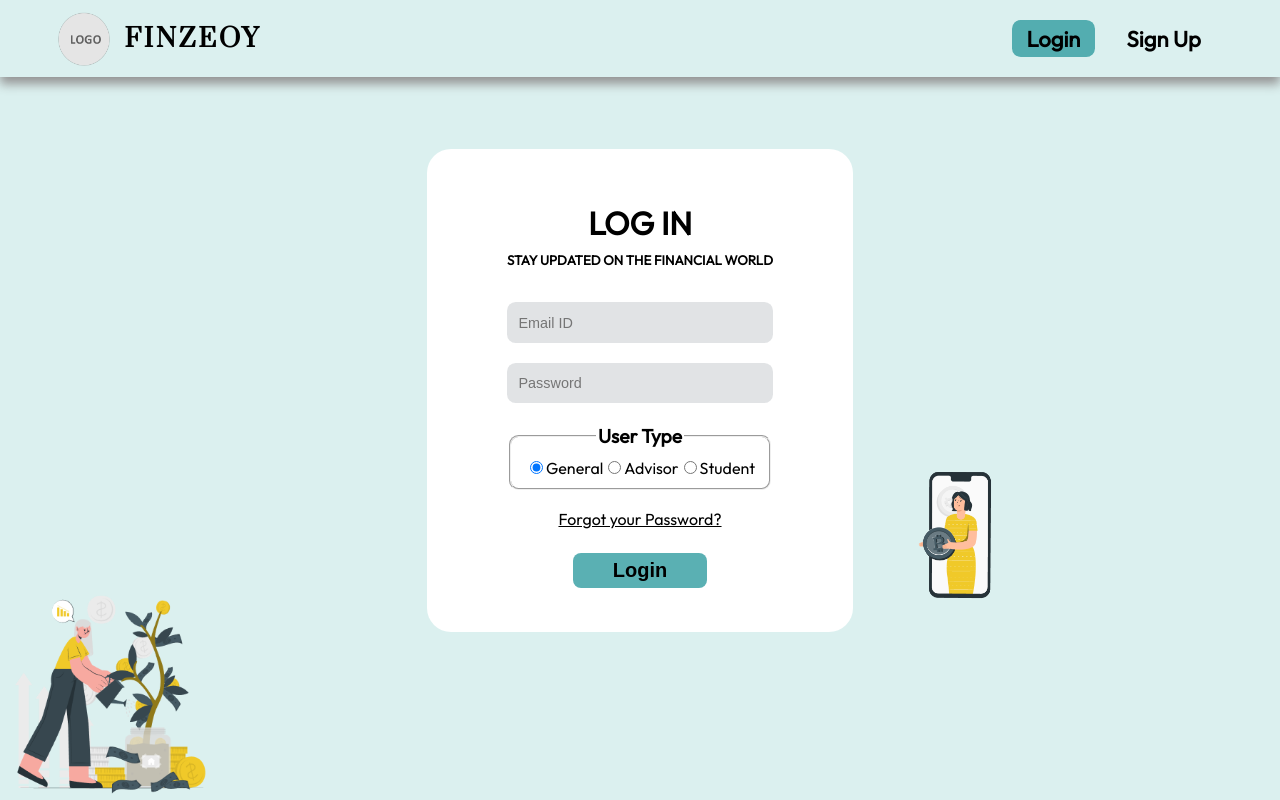
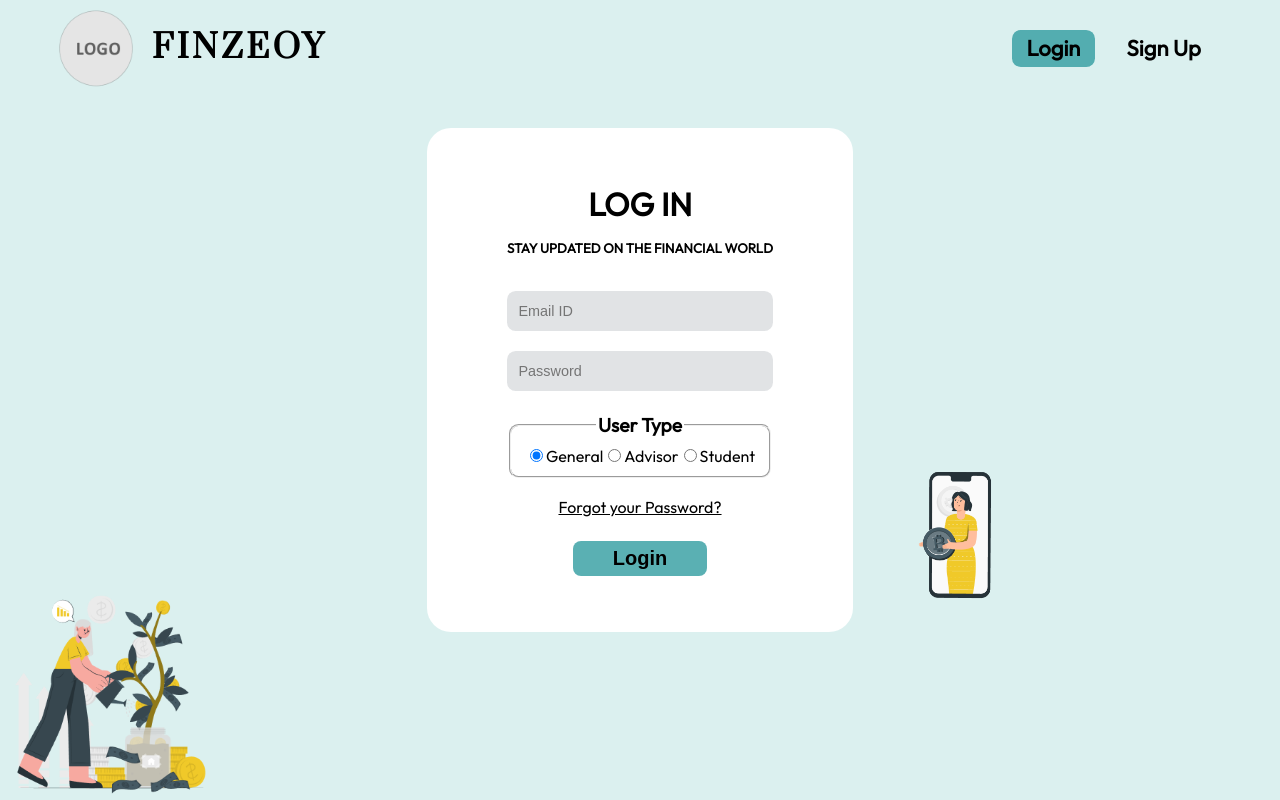
Before and after one commit to adhish-bahl/Finzeoy, a React (Create React App) app: page /signup in a window 1280 px wide. Built offline with nearby package versions, Linux system fonts and the light colour scheme.

Commit message:
Added progress bar component

```diff
--- a/src/components/Login.js
+++ b/src/components/Login.js
@@ -36,7 +36,7 @@ export default function Login() {
     }
 
     return (
-        <div className="login--container">
+        <div className="signUp--container login--container">
             <div>
                 <h1 className="signUp--head">LOG IN</h1>
                 <h5 className="signUp--head">STAY UPDATED ON THE FINANCIAL WORLD</h5>
@@ -54,8 +54,8 @@ export default function Login() {
                     <label htmlFor="student">Student</label>
                 </fieldset>
                 <a href="#" className="form--forgotPass">Forgot your Password?</a>
-                <button className="form--submit" onClick={loginUser}>Login</button>
             </form>
+            <button className="form--submit" onClick={loginUser}>Login</button>
         </div>
     )
 
--- a/src/components/SignUp.js
+++ b/src/components/SignUp.js
@@ -44,6 +44,7 @@ export default function SignUp() {
     }
 
     return (
+        <div>
             <div className="signUp--container">
                 <div>
                     <h1 className="signUp--head">SIGN UP</h1>
@@ -60,8 +61,10 @@ export default function SignUp() {
                         <option value="student">Student</option>
                     </select>
                     <input type={"password"} placeholder="Password" className="form--input" name="password" value={userDetails.password} onChange={handleChange}></input>
+                </form>
+                <p className="form--terms">By clicking Agree & Join, you agree to the FINZEOY<br></br> User Agreement, Privacy Policy, and Cookie Policy.</p>
                 <button className="form--submit" onClick={saveFormData}>Join Now</button>
-            </form>
+            </div>
         </div>
     )
 }
--- a/src/styles/LoginSignUpHeaderStyles.css
+++ b/src/styles/LoginSignUpHeaderStyles.css
@@ -7,7 +7,7 @@ body {
     display: flex;
     justify-content: space-between;
     padding: 0.3em 3.5em;
-    box-shadow: 0px 7px 10px 0px rgba(148,148,148,1);
+    /* box-shadow: 0px 7px 10px 0px rgba(148,148,148,1); */
 }
 
 .header--title {
@@ -18,13 +18,13 @@ body {
 .header--name {
     font-family: 'Prata', sans-serif;
     letter-spacing: 0.1em;
-    font-size: 25px;
+    font-size: 2em;
     padding-left: 0.5em;
 }
 
 .header--image {
-    height: 3.5em;
-    width: 3.5em;
+    height: 5em;
+    width: 5em;
 }
 
 .header--buttons {
--- a/src/styles/SignUpStyles.css
+++ b/src/styles/SignUpStyles.css
@@ -1,20 +1,19 @@
-.signUp--container, .login--container {
-    margin: auto;
-    margin-top: 4.5em;
+.signUp--container {
+    margin: 2em auto;
     height: fit-content;
     width: fit-content;
     background: #FFFFFF;
     border-radius: 1.5em;
-    padding: 1em 5em;
+    padding: 2em 5em;
     font-family: 'Outfit', sans-serif;
 }
 
 .login--container {
-    padding: 2.75em 5em;
+    padding: 3.5em 5em;
 }
 
 .signUp--head {
-    margin: 0.3em 0em;
+    margin: 0em 0em 0.5em 0em;
 }
 
 .signUp--form {
@@ -70,3 +69,8 @@
     font-weight: 700;
     font-size: 1.2em;
 }
+
+.form--terms {
+    font-size: 0.8em;
+    margin-bottom: 0em;
+}
```
Also changed, not shown: src/components/Progress.js (added, +23 -0 lines), src/styles/ProgressBarStyles.css (added, +21 -0 lines). Lines whose indentation alone changed are shown as unchanged.
